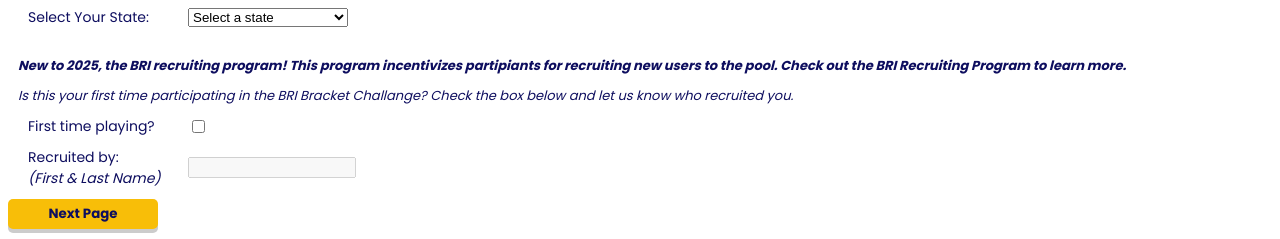
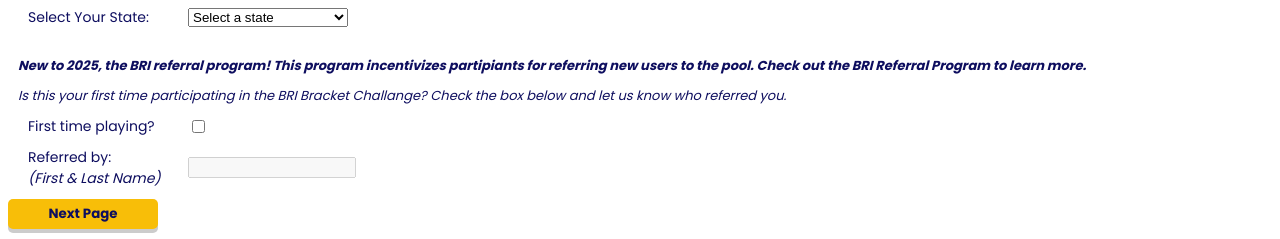
Before and after one commit to natekelch/bri.testing, a plain HTML site: page index.html in a window 1280 px wide. Shown: the part 380-619 px from the top of the page. Drawn offline with Linux system fonts and the light colour scheme.

Commit message:
Update index.html

```diff
--- a/index.html
+++ b/index.html
@@ -421,7 +421,7 @@ function displayFormData() {
         'Bracket Entry Name': formData['bracket_name'], // Corrected key
         'State': formData['stateSelector'],
         'First Time Playing': formData['first_time'] === 'yes' ? 'Yes' : 'No',
-        'Recruited by': formData['referral']
+        'Referred by': formData['referral']
     };
 
     const rounds = {
@@ -1162,10 +1162,9 @@ function showWarningDialog(pageId) {
         </p>
         <p style="font-family: 'Poppins', Arial, sans-serif; color: #0e0e5f; font-size:small; font-weight: normal; font-style: italic; text-align: left; margin-top: 0px; margin-bottom: 10px">Complete your submission from a computer for the optimal experience.</p>
         <p style="font-family: 'Poppins', Arial, sans-serif; color: #0e0e5f; font-size:small; font-weight: bold; font-style: italic; text-align: left; margin-top: 0px; margin-bottom: 0px">Looking for a blank copy of the bracket?</p>
-        <button class="button-selections" onclick="window.open('2025_BRI_Bracket.pdf', '_blank')">2025 Bracket</button>
+        <button class="button-participant" onclick="window.open('2025_BRI_Bracket.pdf', '_blank')">2025 Bracket</button>
         <br>
         <br>
-
         <h3 style="font-family: 'Poppins', Arial, sans-serif; color: #0e0e5f; text-align: left; margin-top: 0px; margin-bottom: 5px">Let's start with a few things about you.</h3>
         <form onsubmit="event.preventDefault(); showPage('tl_tournament-picks');">
             <div class="form-group">
@@ -1249,14 +1248,14 @@ function showWarningDialog(pageId) {
                     <option value="WY">Wyoming</option>
                 </select>
             </div><br>
-            <p style="font-family: 'Poppins', Arial, sans-serif; color: #0e0e5f; font-size:small; font-weight: bold; font-style: italic; text-align: left; margin-top: 0px; margin-bottom: 10px; margin-left: 10px">New to 2025, the BRI recruiting program! This program incentivizes partipiants for recruiting new users to the pool. Check out the BRI Recruiting Program to learn more.</p>
-            <p style="font-family: 'Poppins', Arial, sans-serif; color: #0e0e5f; font-size:small; font-weight: normal; font-style: italic; text-align: left; margin-top: 0px; margin-bottom: 10px; margin-left: 10px">Is this your first time participating in the BRI Bracket Challange? Check the box below and let us know who recruited you.</p>
+            <p style="font-family: 'Poppins', Arial, sans-serif; color: #0e0e5f; font-size:small; font-weight: bold; font-style: italic; text-align: left; margin-top: 0px; margin-bottom: 10px; margin-left: 10px">New to 2025, the BRI referral program! This program incentivizes partipiants for referring new users to the pool. Check out the BRI Referral Program to learn more.</p>
+            <p style="font-family: 'Poppins', Arial, sans-serif; color: #0e0e5f; font-size:small; font-weight: normal; font-style: italic; text-align: left; margin-top: 0px; margin-bottom: 10px; margin-left: 10px">Is this your first time participating in the BRI Bracket Challange? Check the box below and let us know who referred you.</p>
             <div class="form-group">
                 <label for="first_time" class="participant-input" style="color: #0e0e5f">First time playing?</label>
                 <input type="checkbox" id="first_time" name="first_time">
             </div>
             <div class="form-group">
-                <label for="entryReferral" class="participant-input" style="color: #0e0e5f">Recruited by: <br> <i>(First & Last Name)</i></label>
+                <label for="entryReferral" class="participant-input" style="color: #0e0e5f">Referred by: <br> <i>(First & Last Name)</i></label>
                 <input type="text" id="referral" name="referral">
             </div>
 
```
